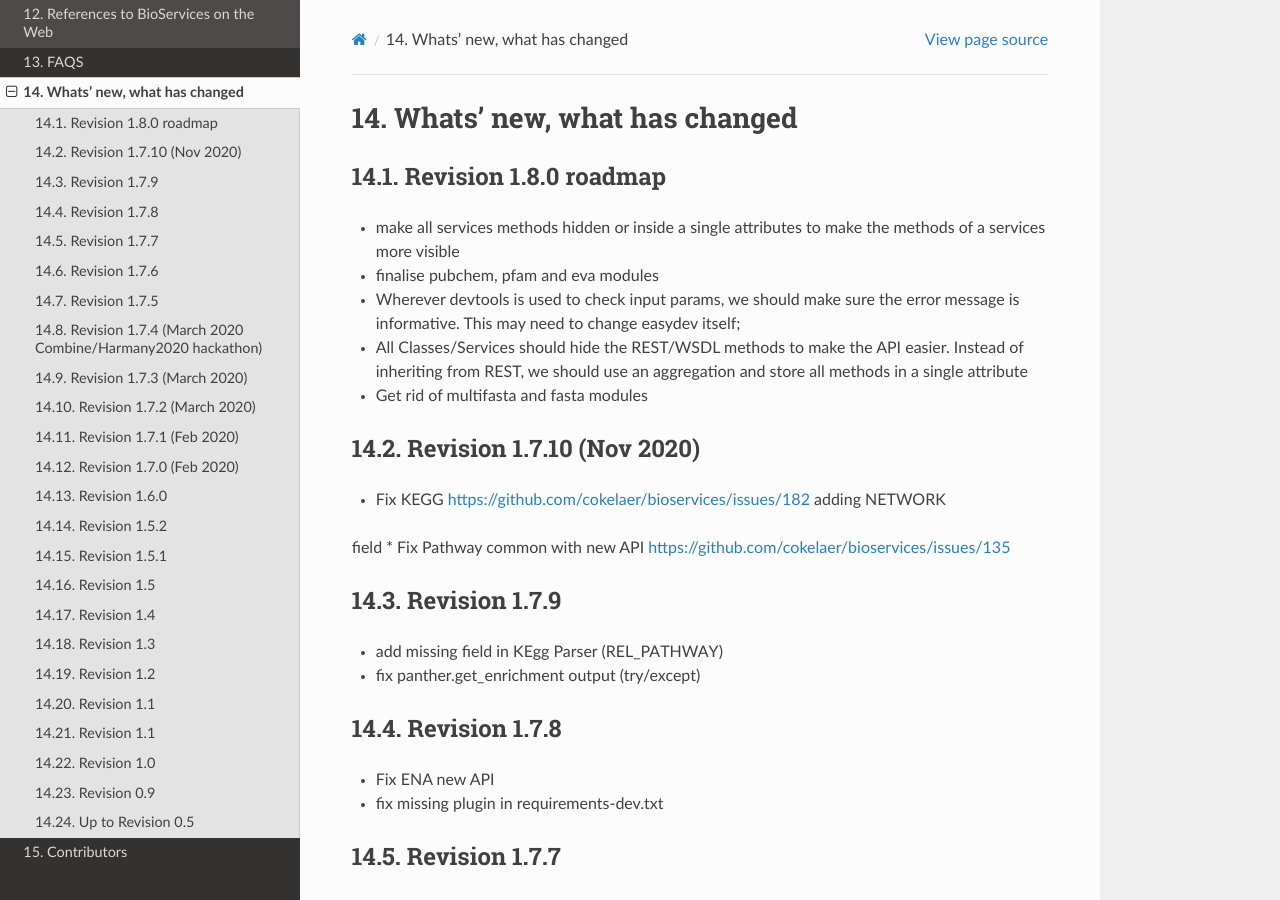
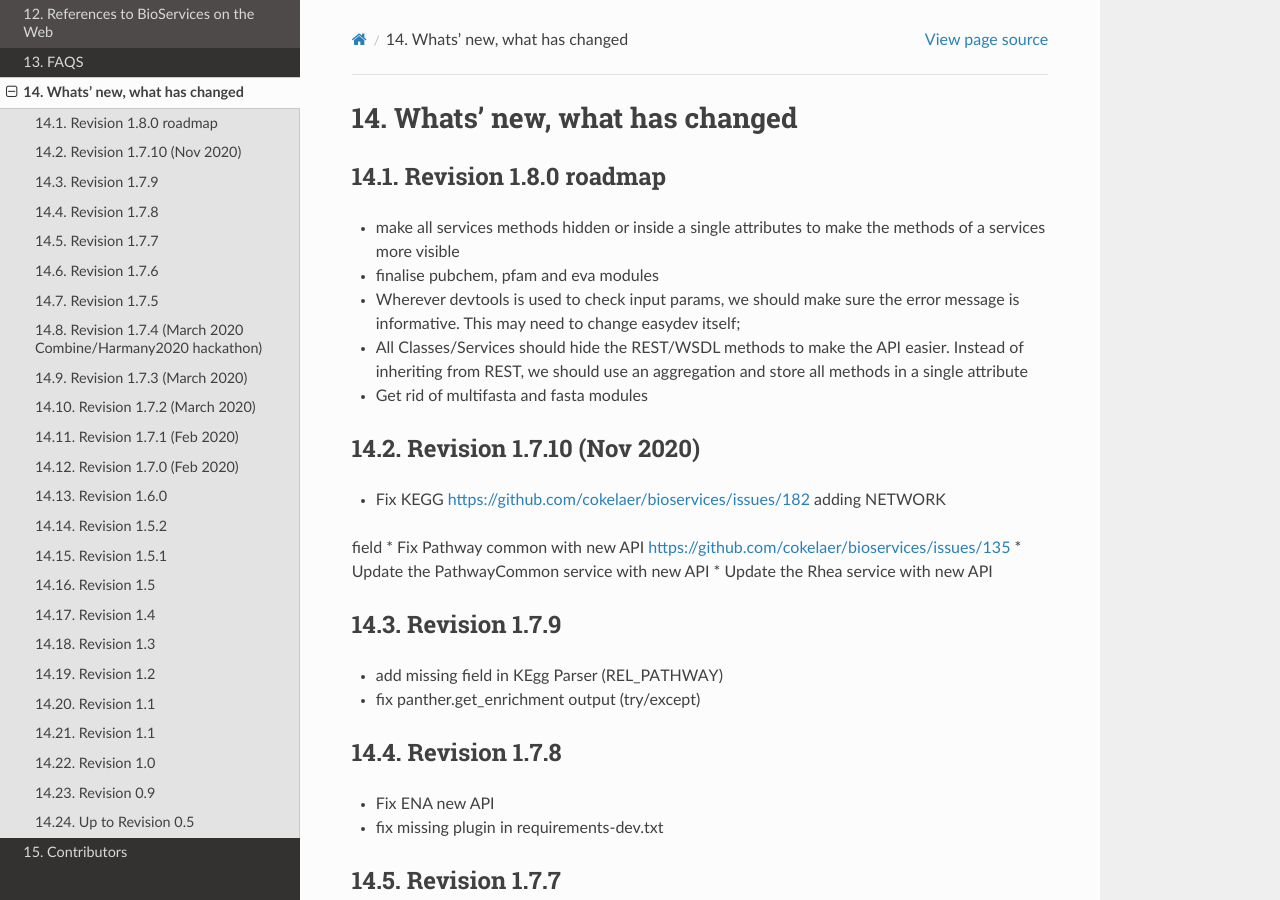
Before and after one commit to cokelaer/bioservices, a Sphinx documentation site: the page built from doc/ChangeLog.rst, in a window 1280 px wide and 900 px high. Built offline with Sphinx 7.4.7 and the Read the Docs theme 2.0.0, drawn with Linux system fonts in a browser that asks for light colours; formulas are drawn with MathJax 3; pages that are not in the unit, such as notebooks, are missing from menus.

Commit message:
update doc

```diff
--- a/doc/ChangeLog.rst
+++ b/doc/ChangeLog.rst
@@ -21,6 +21,8 @@ Revision 1.7.10 (Nov 2020)
 * Fix KEGG https://github.com/cokelaer/bioservices/issues/182 adding NETWORK
 field
 * Fix Pathway common with new API https://github.com/cokelaer/bioservices/issues/135
+* Update the PathwayCommon service with new API
+* Update the Rhea service with new API
 
 Revision 1.7.9
 --------------
--- a/doc/index.rst
+++ b/doc/index.rst
@@ -30,6 +30,10 @@ BIOSERVICES: access to biological web services programmatically
 
     <a href="https://coveralls.io/github/cokelaer/bioservices?branch=master">
     <img src="https://coveralls.io/repos/github/cokelaer/bioservices/badge.svg?branch=master"></a>
+
+    <a href="https://anaconda.org/conda-forge/spectrum/badges/license.svg">
+    <img src="https://anaconda.org/conda-forge/spectrum/badges/license.svg"></a>
+
 
     <a href="http://bioservices.readthedocs.org/en/master/?badge=master">
     <img src='https://readthedocs.org/projects/bioservices/badge/?version=master' alt='Documentation Status' />
```
